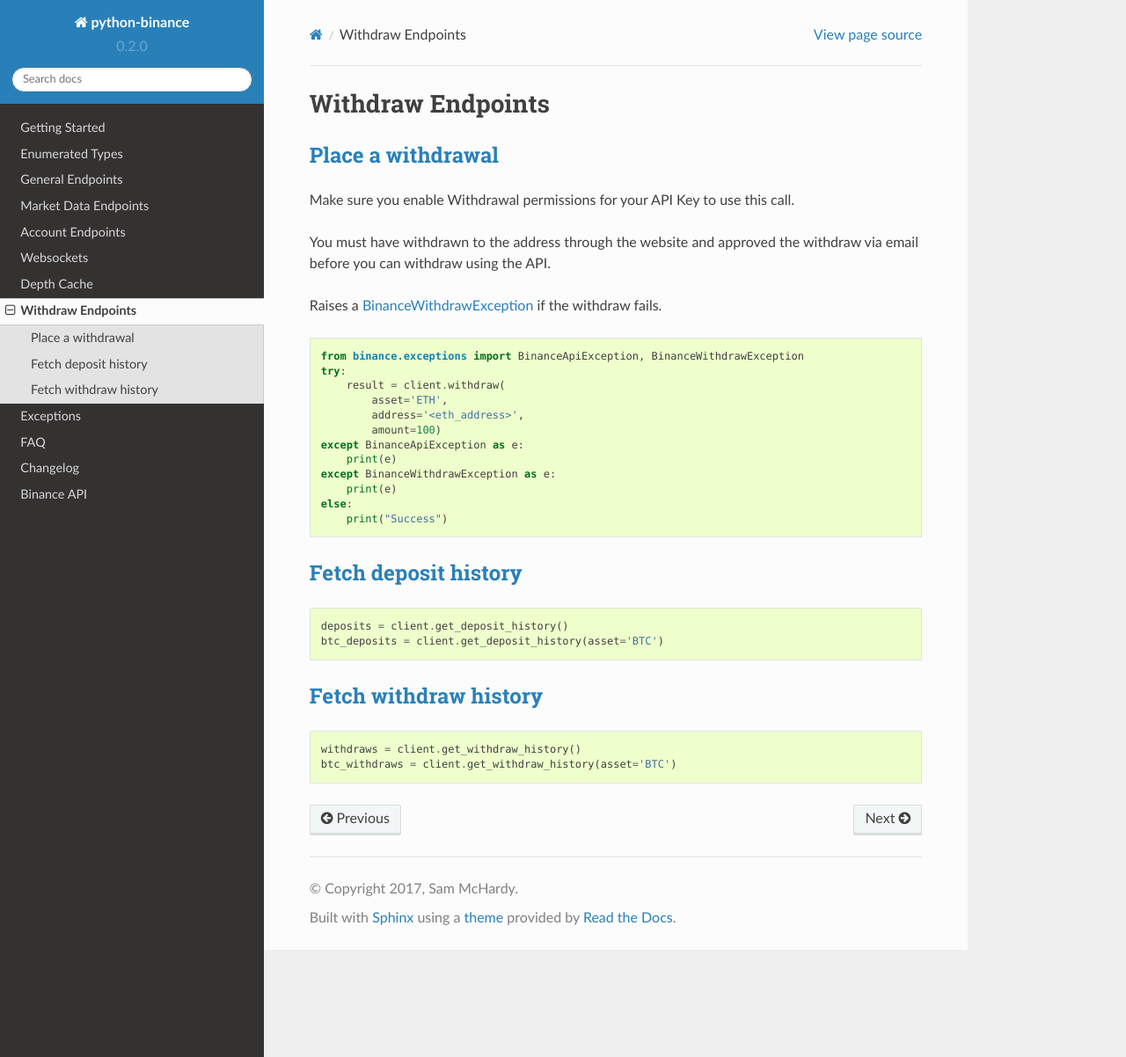
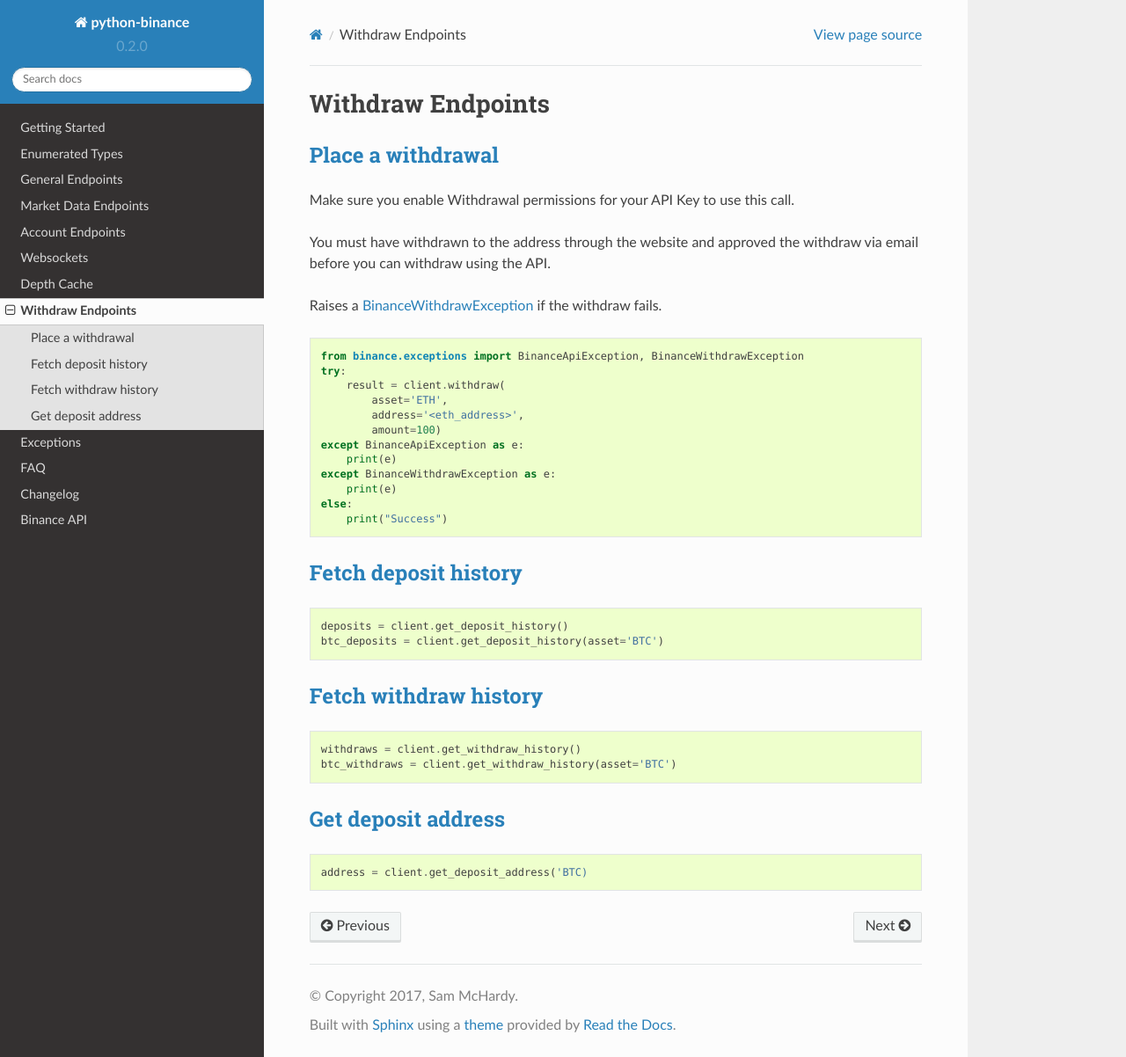
Before and after one commit to myroncaldwell/Binance_python, a Sphinx documentation site: the page built from docs/withdraw.rst, in a window 1280 px wide and 1202 px high. Shown: the whole window at 88% size. Built offline with Sphinx 7.4.7 and the Read the Docs theme 2.0.0, drawn with Linux system fonts in a browser that asks for light colours; formulas are drawn with MathJax 3.

Commit message:
Add documentation about deposit address endpoint

```diff
--- a/docs/withdraw.rst
+++ b/docs/withdraw.rst
@@ -41,3 +41,10 @@ Raises a `BinanceWithdrawException <binance.html#binance.exceptions.BinanceWithd
 
     withdraws = client.get_withdraw_history()
     btc_withdraws = client.get_withdraw_history(asset='BTC')
+
+`Get deposit address <binance.html#binance.client.Client.get_deposit_address>`_
+^^^^^^^^^^^^^^^^^^^^^^^^^^^^^^^^^^^^^^^^^^^^^^^^^^^^^^^^^^^^^^^^^^^^^^^^^^^^^^^
+
+.. code:: python
+
+    address = client.get_deposit_address('BTC)
```
